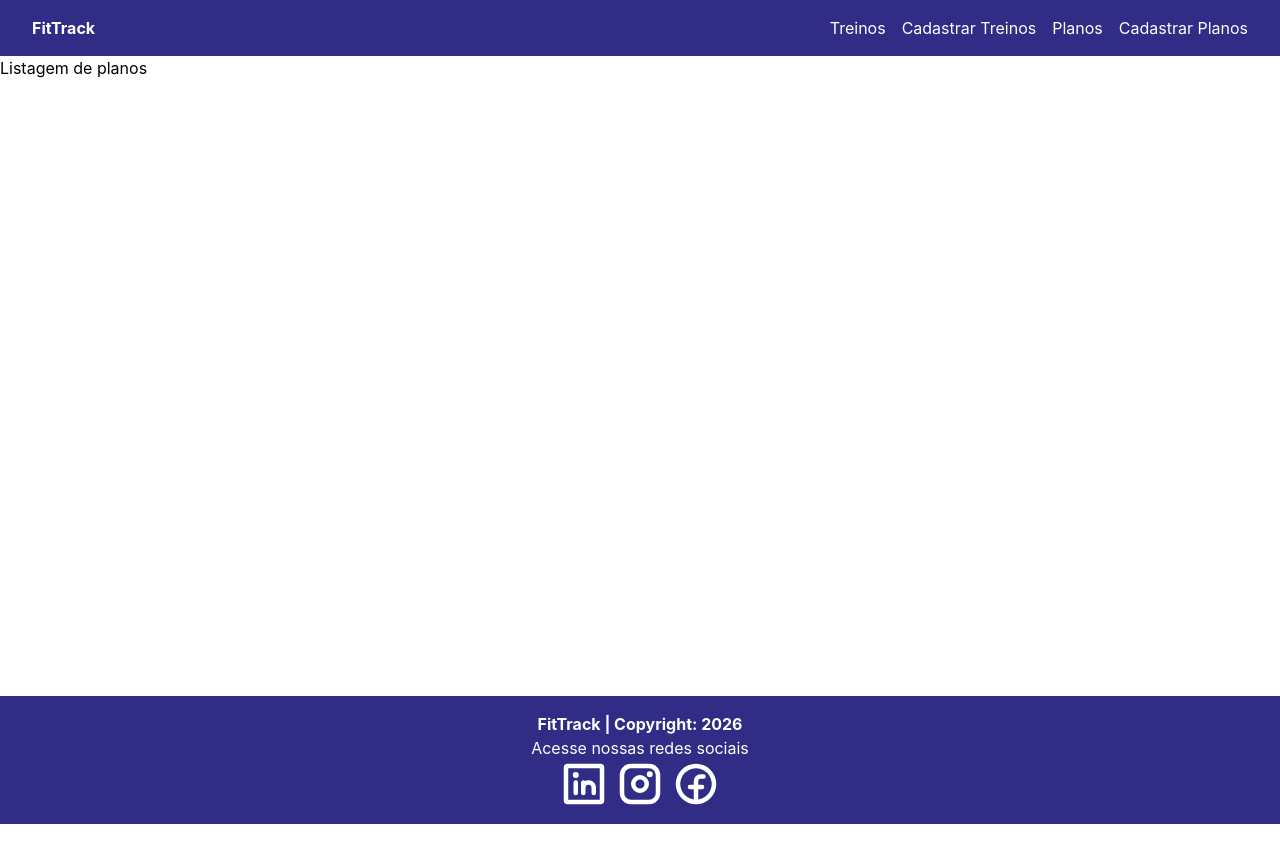
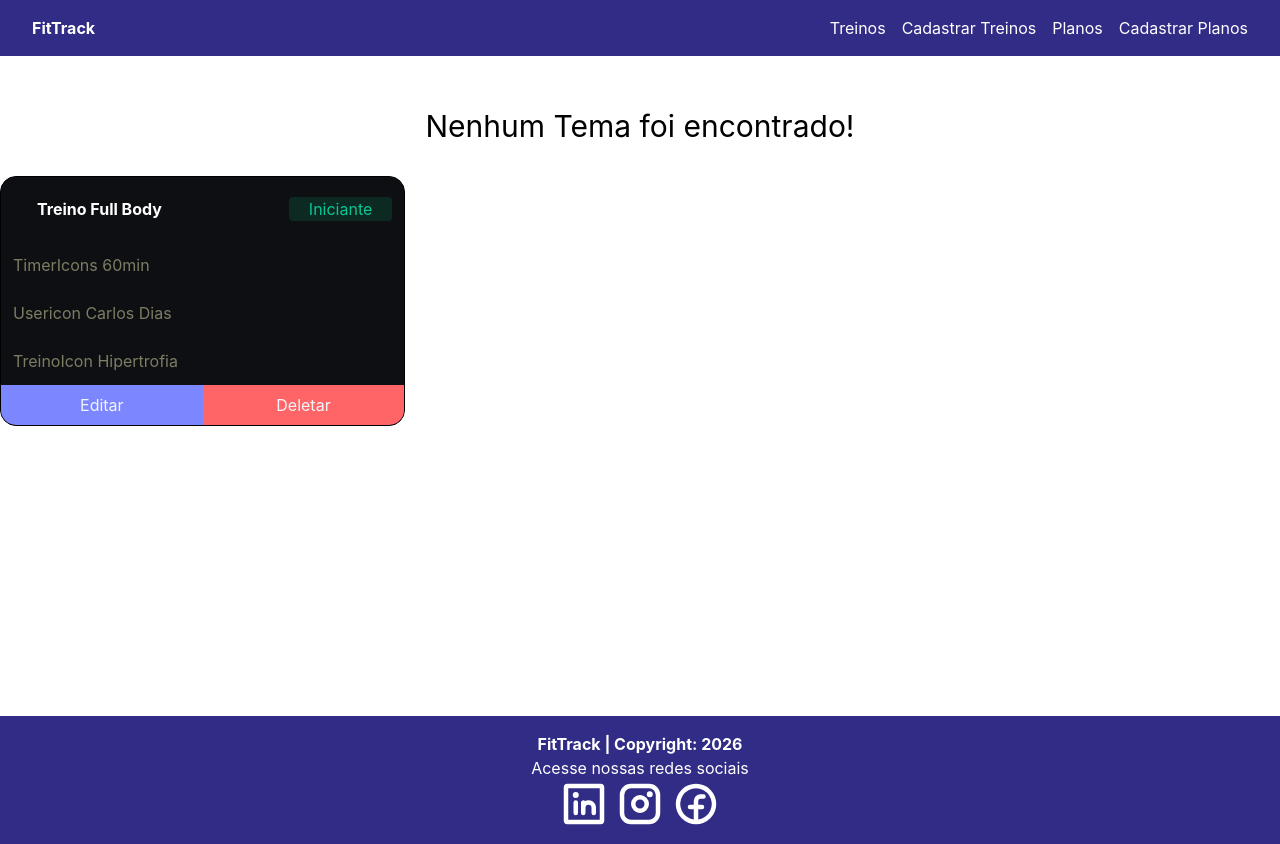
Before and after one commit to GenStudents/sistema_FitTrack_Front_end, a React (Vite) app: page /planos in a window 1280 px wide. Built offline with nearby package versions, Linux system fonts and the light colour scheme.

Commit message:
Criação da lista e do card de planos

```diff
--- a/src/components/categoria-planos/cardplano/CardPlano.tsx
+++ b/src/components/categoria-planos/cardplano/CardPlano.tsx
@@ -1,11 +1,35 @@
+import { Link } from "react-router-dom";
 
 
 function CardPlanos() {
 
   return (
-    <>
-    </>
+   <div className='border flex flex-col rounded-2xl overflow-hidden justify-between bg-[#0e0f12] '>
+
+          <div className="flex items-center bg-[#0e0f12]  justify-between p-3">
+            <h3 className='py-2 px-6 text-white font-bold '>
+                Treino Full Body
+            </h3>
+            <span className="bg-[#0c2922] text-[#08c794] rounded px-5">Iniciante</span>
+          </div>
+            <p className='p-3  bg-[#0e0f12]  text-[#7c7d63]'>TimerIcons 60min</p>
+            <p className='p-3  bg-[#0e0f12]  text-[#7c7d63]'>Usericon Carlos Dias</p>
+            <p className='p-3  bg-[#0e0f12]  text-[#7c7d63]'>TreinoIcon Hipertrofia</p>
+
+            <div className="flex">
+                <Link to=""
+                    className='w-full text-slate-100 bg-indigo-400 hover:bg-indigo-800
+                        flex items-center justify-center py-2'>
+                    <button>Editar</button>
+                </Link>
+
+                <Link to=""  className='text-slate-100 bg-red-400 hover:bg-red-700 w-full
+                    flex items-center justify-center'>
+                    <button>Deletar</button>
+                </Link>
+            </div>
+
+        </div>
   )
 }
-
 export default CardPlanos
--- a/src/components/categoria-planos/listaplanos/ListaPlanos.tsx
+++ b/src/components/categoria-planos/listaplanos/ListaPlanos.tsx
@@ -1,10 +1,45 @@
+import { useEffect, useState } from "react"
+import type Planos from "../../../models/Planos"
+import CardPlano from "../cardplano/CardPlano"
 
 
 function ListaPlanos() {
 
+   const [isLoading,setLoading] = useState<boolean>(false)
+   const [plano,setPlano] =useState<Planos[]>([])
+
+   useEffect(()=>{
+    buscarPlanos()
+   },[plano.length])
+
+   async function buscarPlanos() {
+    try{
+      setLoading(true)
+      await buscar('/plano',setPlano)
+    // eslint-disable-next-line @typescript-eslint/no-explicit-any
+    }catch(error:any){
+      if(error.toString().includes('401'))
+      alert("Erro ao procurar plano")
+    }finally{
+      setLoading(false)
+    }
+   }
   return (
     <>
-    Listagem de planos
+       {isLoading}
+
+      <div className="flex justify-center w-full my-5">
+        <div className="container flex flex-col">
+          {(!isLoading && plano.length === 0) && (
+            <span className="text-3xl text-center my-8">
+              Nenhum Tema foi encontrado!
+            </span>
+          )}
+          <div className="grid grid-cols-1 md:grid-cols-2 lg:grid-cols-3 gap-8">
+            <CardPlano/>
+          </div>
+        </div>
+      </div>
     </>
   )
 }
--- /dev/null
+++ b/src/models/Planos.ts
@@ -0,0 +1,6 @@
+export default interface Planos{
+  id: number,
+  nome: string,
+  duracao: number,
+  nivel:string,
+}
--- a/src/pages/home/Home.tsx
+++ b/src/pages/home/Home.tsx
@@ -1,9 +1,11 @@
+import CardPlano from "../../components/categoria-planos/cardplano/CardPlano"
 
 
 function Home() {
 
   return (
     <>
+    <CardPlano/>
     </>
   )
 }
```
